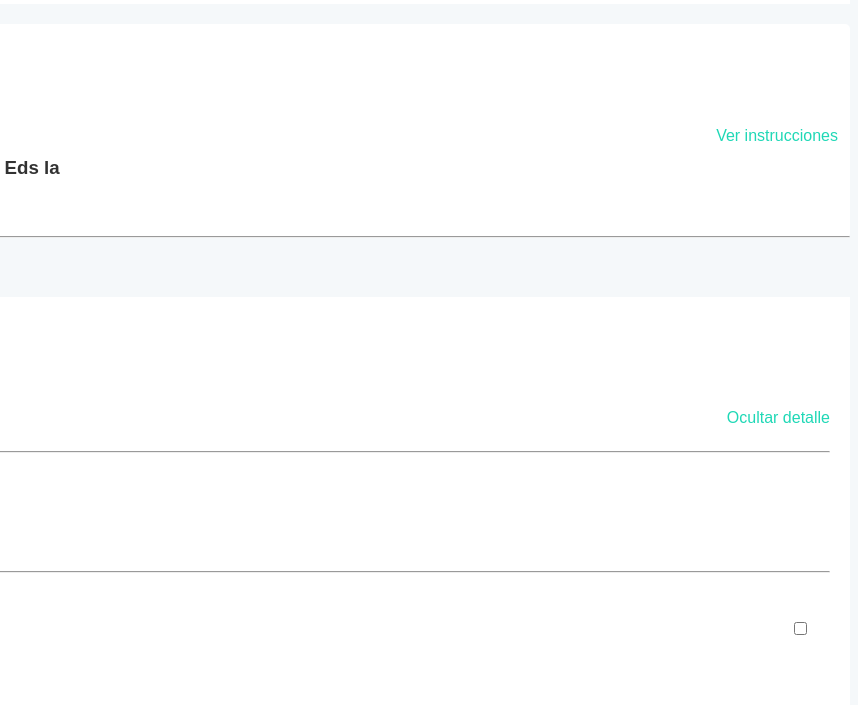
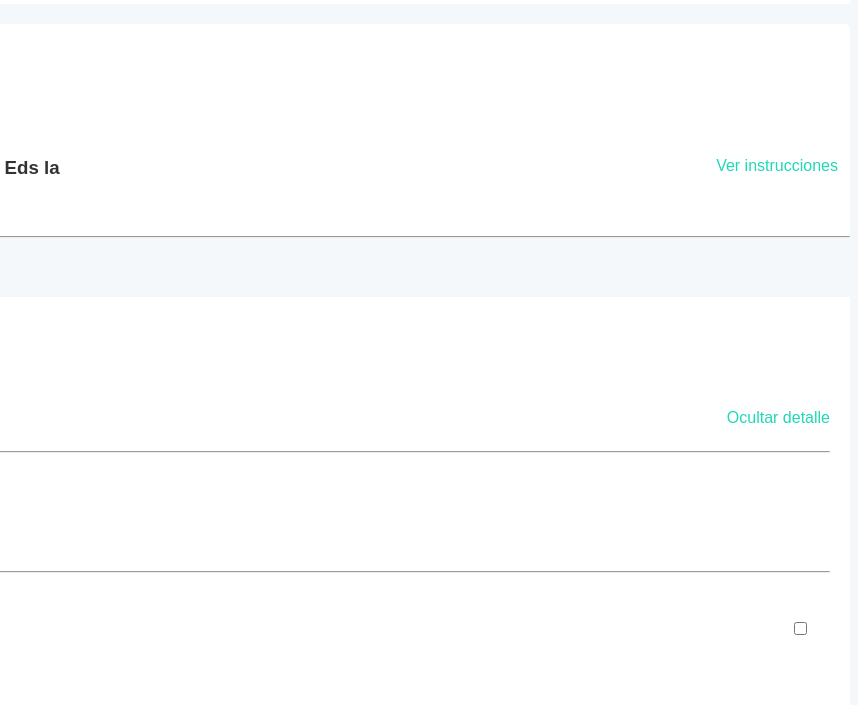
Before and after one commit to DeivisMillan/Deivifrb2, a plain HTML site: page index.html in a window 1280 px wide. Shown: the part 54-759 px from the top of the page, 422-1280 px from the left. Drawn offline with Linux system fonts and the light colour scheme.

Commit message:
Update styles.css

```diff
--- a/styles.css
+++ b/styles.css
@@ -231,7 +231,7 @@ content{
 
 .logo_frb p{
   right: 20px;
-  bottom: 585px;
+  bottom: 555px;
   position: absolute;
   color: #1fd8b6;
 }
```
